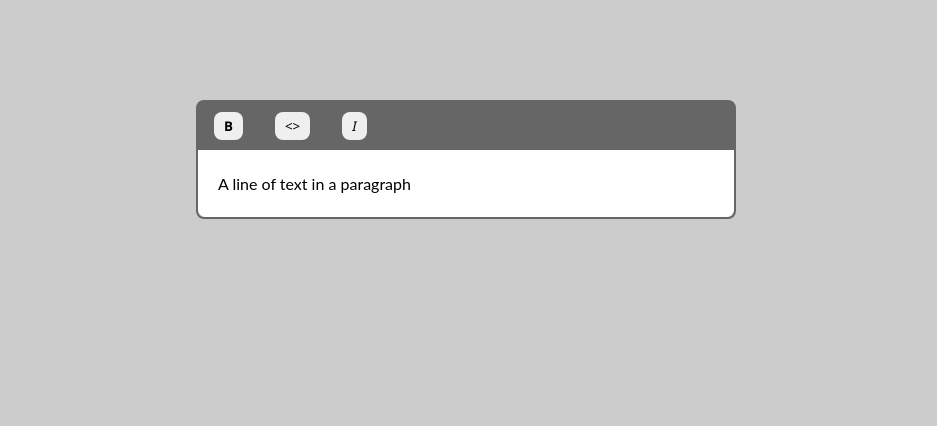
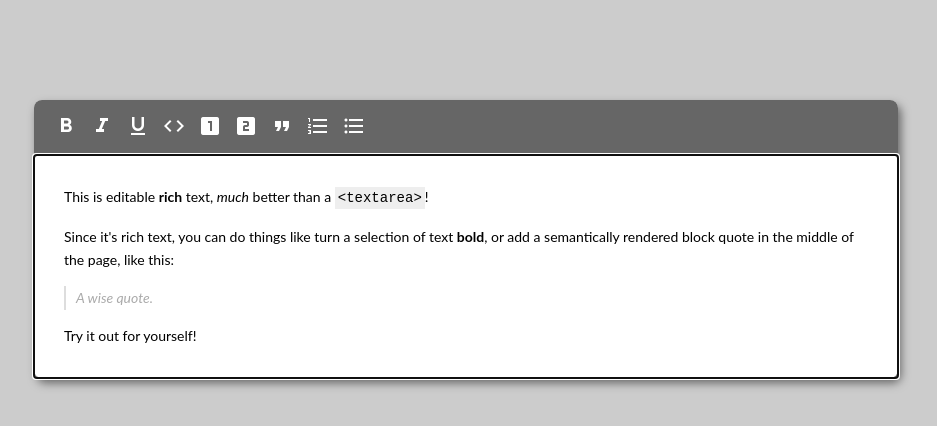
Before and after one commit to olivrenan/trello-app-project, a React app: page / in a window 1280 px wide. Shown: the top 426 px of the page, without its empty margins (174-1111 px from the left). Built offline with nearby package versions, Linux system fonts and the light colour scheme.

Commit message:
added more complex editor

```diff
--- a/package.json
+++ b/package.json
@@ -15,11 +15,13 @@
   "dependencies": {
     "axios": "^0.19.2",
     "dotenv": "^8.2.0",
+    "is-hotkey": "^0.1.6",
     "react": "^16.12.0",
     "react-dom": "^16.12.0",
     "react-router": "^5.1.2",
     "react-router-dom": "^5.1.2",
     "slate": "^0.57.1",
+    "slate-history": "^0.57.1",
     "slate-react": "^0.57.1"
   },
   "devDependencies": {
--- a/src/app/App.jsx
+++ b/src/app/App.jsx
@@ -1,14 +1,236 @@
-import React from "react";
+import { Editable, withReact, useSlate, Slate } from "slate-react";
+import { Editor, Transforms, createEditor } from "slate";
+import { withHistory } from "slate-history";
 import { withRouter } from "react-router";
+import isHotkey from "is-hotkey";
+import React, { useCallback, useMemo, useState } from "react";
 
-import { TextEditor } from "./components";
+import { Button, Icon, Toolbar } from "./components";
+
+const HOTKEYS = {
+  "mod+b": "bold",
+  "mod+i": "italic",
+  "mod+u": "underline",
+  "mod+`": "code"
+};
+
+const LIST_TYPES = ["numbered-list", "bulleted-list"];
+
+const initialValue = [
+  {
+    type: "paragraph",
+    children: [
+      { text: "This is editable " },
+      { text: "rich", bold: true },
+      { text: " text, " },
+      { text: "much", italic: true },
+      { text: " better than a " },
+      { text: "<textarea>", code: true },
+      { text: "!" }
+    ]
+  },
+  {
+    type: "paragraph",
+    children: [
+      {
+        text:
+          "Since it's rich text, you can do things like turn a selection of text "
+      },
+      { text: "bold", bold: true },
+      {
+        text:
+          ", or add a semantically rendered block quote in the middle of the page, like this:"
+      }
+    ]
+  },
+  {
+    type: "block-quote",
+    children: [{ text: "A wise quote." }]
+  },
+  {
+    type: "paragraph",
+    children: [{ text: "Try it out for yourself!" }]
+  }
+];
 
 const App = () => {
+  const [value, setValue] = useState(
+    JSON.parse(localStorage.getItem("content")) || initialValue
+  );
+  const renderElement = useCallback(props => <Element {...props} />, []);
+  const renderLeaf = useCallback(props => <Leaf {...props} />, []);
+  const editor = useMemo(() => withHistory(withReact(createEditor())), []);
+
+  const isMarkActive = (editor, format) => {
+    const marks = Editor.marks(editor);
+    return marks ? marks[format] === true : false;
+  };
+
+  const toggleMark = (editor, format) => {
+    const isActive = isMarkActive(editor, format);
+
+    if (isActive) {
+      Editor.removeMark(editor, format);
+    } else {
+      Editor.addMark(editor, format, true);
+    }
+  };
+
   return (
     <div className="app">
-      <TextEditor />
+      <div className="editor">
+        <Slate
+          editor={editor}
+          value={value}
+          onChange={value => {
+            setValue(value);
+            const content = JSON.stringify(value);
+            localStorage.setItem("content", content);
+          }}
+        >
+          <Toolbar className="toolbar">
+            <MarkButton format="bold" icon="format_bold" />
+            <MarkButton format="italic" icon="format_italic" />
+            <MarkButton format="underline" icon="format_underlined" />
+            <MarkButton format="code" icon="code" />
+            <BlockButton format="heading-one" icon="looks_one" />
+            <BlockButton format="heading-two" icon="looks_two" />
+            <BlockButton format="block-quote" icon="format_quote" />
+            <BlockButton format="numbered-list" icon="format_list_numbered" />
+            <BlockButton format="bulleted-list" icon="format_list_bulleted" />
+          </Toolbar>
+          <Editable
+            className="editor-text"
+            renderElement={renderElement}
+            renderLeaf={renderLeaf}
+            placeholder="Enter some rich text…"
+            spellCheck
+            autoFocus
+            onKeyDown={event => {
+              Object.keys(HOTKEYS).forEach(hotkey => {
+                if (isHotkey(hotkey, event)) {
+                  event.preventDefault();
+                  const mark = HOTKEYS[hotkey];
+                  toggleMark(editor, mark);
+                }
+              });
+            }}
+          />
+        </Slate>
+      </div>
     </div>
   );
 };
 
+const isMarkActive = (editor, format) => {
+  const marks = Editor.marks(editor);
+  return marks ? marks[format] === true : false;
+};
+
+const toggleMark = (editor, format) => {
+  const isActive = isMarkActive(editor, format);
+
+  if (isActive) {
+    Editor.removeMark(editor, format);
+  } else {
+    Editor.addMark(editor, format, true);
+  }
+};
+
+const isBlockActive = (editor, format) => {
+  const [match] = Editor.nodes(editor, {
+    match: n => n.type === format
+  });
+
+  return !!match;
+};
+
+const toggleBlock = (editor, format) => {
+  const isActive = isBlockActive(editor, format);
+  const isList = LIST_TYPES.includes(format);
+
+  Transforms.unwrapNodes(editor, {
+    match: n => LIST_TYPES.includes(n.type),
+    split: true
+  });
+
+  Transforms.setNodes(editor, {
+    type: isActive ? "paragraph" : isList ? "list-item" : format
+  });
+
+  if (!isActive && isList) {
+    const block = { type: format, children: [] };
+    Transforms.wrapNodes(editor, block);
+  }
+};
+
+const Element = ({ attributes, children, element }) => {
+  switch (element.type) {
+    case "block-quote":
+      return <blockquote {...attributes}>{children}</blockquote>;
+    case "bulleted-list":
+      return <ul {...attributes}>{children}</ul>;
+    case "heading-one":
+      return <h1 {...attributes}>{children}</h1>;
+    case "heading-two":
+      return <h2 {...attributes}>{children}</h2>;
+    case "list-item":
+      return <li {...attributes}>{children}</li>;
+    case "numbered-list":
+      return <ol {...attributes}>{children}</ol>;
+    default:
+      return <p {...attributes}>{children}</p>;
+  }
+};
+
+const Leaf = ({ attributes, children, leaf }) => {
+  if (leaf.bold) {
+    children = <strong>{children}</strong>;
+  }
+
+  if (leaf.code) {
+    children = <code>{children}</code>;
+  }
+
+  if (leaf.italic) {
+    children = <em>{children}</em>;
+  }
+
+  if (leaf.underline) {
+    children = <u>{children}</u>;
+  }
+
+  return <span {...attributes}>{children}</span>;
+};
+
+const MarkButton = ({ format, icon }) => {
+  const editor = useSlate();
+  return (
+    <Button
+      active={isMarkActive(editor, format)}
+      onMouseDown={event => {
+        event.preventDefault();
+        toggleMark(editor, format);
+      }}
+    >
+      <Icon>{icon}</Icon>
+    </Button>
+  );
+};
+
+const BlockButton = ({ format, icon }) => {
+  const editor = useSlate();
+  return (
+    <Button
+      active={isBlockActive(editor, format)}
+      onMouseDown={event => {
+        event.preventDefault();
+        toggleBlock(editor, format);
+      }}
+    >
+      <Icon>{icon}</Icon>
+    </Button>
+  );
+};
+
 export default withRouter(App);
--- a/src/app/components/TextEditor.jsx
+++ b/src/app/TextEditorExample.jsx
@@ -2,9 +2,9 @@
 import { createEditor } from "slate";
 import React, { useState, useMemo, useCallback } from "react";
 
-import CustomEditor from "../helpers/CustomEditor";
+import CustomEditor from "./components";
 
-const TextEditor = () => {
+const TextEditorExample = () => {
   const editor = useMemo(() => withReact(createEditor()), []);
 
   const [value, setValue] = useState(
@@ -128,4 +128,4 @@
   );
 };
 
-export default TextEditor;
+export default TextEditorExample;
--- /dev/null
+++ b/src/app/components/Button.jsx
@@ -0,0 +1,12 @@
+import React from "react";
+
+const Button = React.forwardRef(({ className, active, ...props }, ref) => {
+  const name = () => {
+    if (active) return "#000";
+    return "#fff";
+  };
+
+  return <span {...props} ref={ref} style={{ color: name() }} />;
+});
+
+export default Button;
--- /dev/null
+++ b/src/app/components/Icon.jsx
@@ -0,0 +1,7 @@
+import React from "react";
+
+const Icon = React.forwardRef(({ className, ...props }, ref) => (
+  <i {...props} ref={ref} className="material-icons" />
+));
+
+export default Icon;
--- /dev/null
+++ b/src/app/components/Toolbar.jsx
@@ -0,0 +1,11 @@
+import React from "react";
+
+const Menu = React.forwardRef(({ className, ...props }, ref) => (
+  <div {...props} ref={ref} className={className} />
+));
+
+const Toolbar = React.forwardRef(({ className, ...props }, ref) => (
+  <Menu {...props} ref={ref} className={className} />
+));
+
+export default Toolbar;
--- a/src/app/components/index.jsx
+++ b/src/app/components/index.jsx
@@ -1,3 +1,6 @@
-import TextEditor from "./TextEditor";
+import Button from "./Button";
+import CustomEditor from "./CustomEditor";
+import Icon from "./Icon";
+import Toolbar from "./Toolbar";
 
-export { TextEditor };
+export { Button, CustomEditor, Icon, Toolbar };
--- a/src/index.html
+++ b/src/index.html
@@ -4,6 +4,11 @@
     <meta charset="UTF-8" />
     <meta name="viewport" content="width=device-width, initial-scale=1.0" />
     <title>Text Editor Project</title>
+
+    <link
+      href="https://fonts.googleapis.com/icon?family=Material+Icons"
+      rel="stylesheet"
+    />
   </head>
 
   <body>
--- /dev/null
+++ b/src/styles/example.scss
@@ -0,0 +1,75 @@
+$light-grey: lighten(
+  $color: #000000,
+  $amount: 40%
+);
+$dark-grey: lighten(
+  $color: #000000,
+  $amount: 80%
+);
+
+*,
+*::after,
+*::before {
+  box-sizing: inherit;
+  margin: 0;
+  padding: 0;
+}
+
+html {
+  // This defines what 1rem is
+  font-size: 62.5%; // 1rem = 10px
+}
+
+body {
+  box-sizing: border-box;
+  font-family: "Lato", sans-serif;
+  font-weight: 400;
+  line-height: 1.7;
+}
+
+.app {
+  align-items: center;
+  background-color: $dark-grey;
+  display: flex;
+  flex-direction: column;
+  height: 100vh;
+  padding: 10rem;
+
+  .slate {
+    border-radius: 8px;
+    border: 2px solid $light-grey;
+    width: 50%;
+  }
+
+  .buttons {
+    background-color: $light-grey;
+    padding: 0.5rem 0;
+
+    button {
+      border-radius: 8px;
+      border-style: none;
+      font-family: "Segoe UI", Tahoma, Geneva, Verdana, sans-serif;
+      margin: 0.5rem 1.6rem;
+      padding: 0.5rem 1rem;
+
+      &:hover {
+        background-color: #fff;
+      }
+    }
+
+    .button--bold {
+      font-weight: bold;
+    }
+    .button--italic {
+      font-style: italic;
+    }
+  }
+
+  .text-editor {
+    background-color: #fff;
+    border-bottom-left-radius: inherit;
+    border-bottom-right-radius: inherit;
+    font-size: 1.6rem;
+    padding: 2rem;
+  }
+}
--- a/src/styles/styles.scss
+++ b/src/styles/styles.scss
@@ -6,6 +6,7 @@
   $color: #000000,
   $amount: 80%
 );
+$light-border: 2px solid #ddd;
 
 *,
 *::after,
@@ -25,6 +26,7 @@
   font-family: "Lato", sans-serif;
   font-weight: 400;
   line-height: 1.7;
+  margin: 0;
 }
 
 .app {
@@ -35,41 +37,59 @@
   height: 100vh;
   padding: 10rem;
 
-  .slate {
+  .editor {
+    width: 80%;
+    background-color: #fff;
+    font-size: 1.4rem;
     border-radius: 8px;
-    border: 2px solid $light-grey;
-    width: 50%;
-  }
+    box-shadow: 3px 5px 10px 0px rgba(0, 0, 0, 0.5);
 
-  .buttons {
-    background-color: $light-grey;
-    padding: 0.5rem 0;
+    .toolbar {
+      border-top-left-radius: 8px;
+      border-top-right-radius: 8px;
+      padding: 1rem 2rem;
+      padding-top: 1.4rem;
+      background-color: $light-grey;
 
-    button {
-      border-radius: 8px;
-      border-style: none;
-      font-family: "Segoe UI", Tahoma, Geneva, Verdana, sans-serif;
-      margin: 0.5rem 1.6rem;
-      padding: 0.5rem 1rem;
-
-      &:hover {
-        background-color: #fff;
+      i {
+        margin-right: 1.2rem;
+        cursor: pointer;
       }
     }
 
-    .button--bold {
-      font-weight: bold;
+    &-text {
+      padding: 3rem;
     }
-    .button--italic {
+
+    [data-slate-editor] > * + * {
+      margin-top: 1em;
+    }
+
+    :not(pre) > code {
+      font-family: monospace;
+      background-color: #eee;
+      padding: 0.3rem;
+    }
+
+    blockquote {
+      border-left: $light-border;
+      margin-left: 0;
+      margin-right: 0;
+      padding-left: 1rem;
+      color: #aaa;
       font-style: italic;
     }
-  }
 
-  .text-editor {
-    background-color: #fff;
-    border-bottom-left-radius: inherit;
-    border-bottom-right-radius: inherit;
-    font-size: 1.6rem;
-    padding: 2rem;
+    blockquote[dir="rtl"] {
+      border-left: none;
+      padding-left: 0;
+      padding-right: 1rem;
+      border-right: $light-border;
+    }
+
+    ol,
+    ul {
+      padding-left: 3.5rem;
+    }
   }
 }
```
Also changed, not shown: .eslintrc.js, src/app/components/CustomEditor.jsx (renamed from src/app/helpers/CustomEditor.jsx), 1 other file (tests, documents, lock files or other folders).
